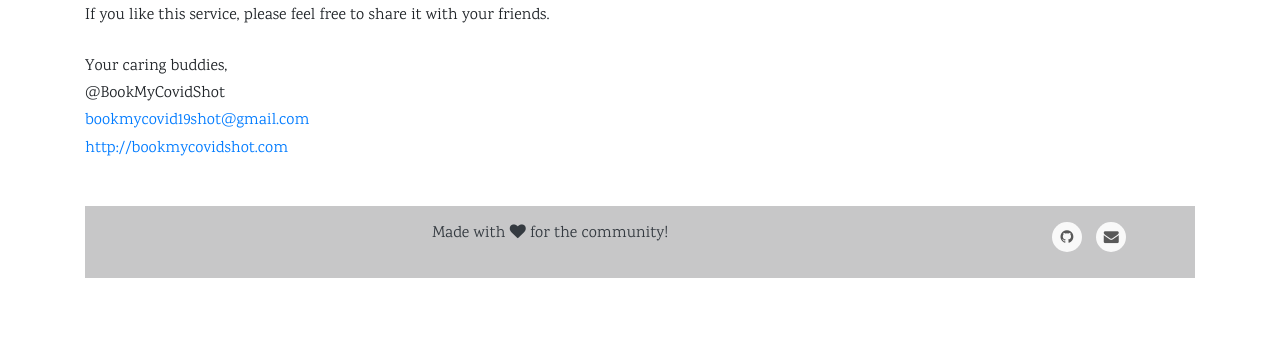
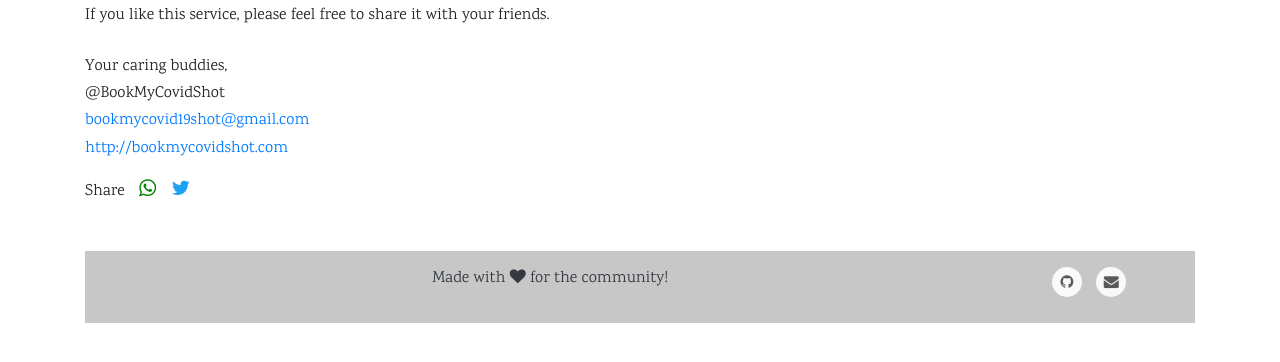
Before and after one commit to return007/bookmycovidshot, a Flask app: template bookmycovidshot/templates/alert_success.html in a window 1280 px wide. Shown: the part 207-569 px from the top of the page. Run offline with Flask 2, Linux system fonts and the light colour scheme; the template is opened without the code that fills it, so the values that code supplies are empty; some libraries are stand-ins or nearby versions.

Commit message:
Add share links for easy sharing once alert is scheduled for the user

```diff
--- a/bookmycovidshot/main.py
+++ b/bookmycovidshot/main.py
@@ -40,7 +40,9 @@ def submit():
     email = form_data.get("email")
     age = int(form_data.get("age"))
     pincode = form_data.get("pincode")
-    username = form_data.get("username", "user")
+    username = form_data.get("username")
+    if not username:
+        username = "user"
 
     start_date = form_data.get("start_date")
     if not start_date:
--- a/bookmycovidshot/templates/alert_success.html
+++ b/bookmycovidshot/templates/alert_success.html
@@ -19,6 +19,20 @@
             margin-top: 40px;
             margin-bottom: 40px;
         }
+        #social-share {
+            margin-top: 20px;
+        }
+        #social-share .share-icon {
+            padding-left: 10px;
+            font-size: 20px;
+        }
+        #social-share #whatsapp {
+            color: green;
+        }
+        #social-share #twitter {
+            color: rgba(29,161,242,1.00);
+        }
+
     </style>
 </head>
 <body>
@@ -39,6 +53,17 @@
             <h6>@BookMyCovidShot</h6>
             <h6><a href="mailto:bookmycovid19shot@gmail.com">bookmycovid19shot@gmail.com</a></h6>
             <h6><a href="http://bookmycovidshot.com">http://bookmycovidshot.com</a></h6>
+            <h6 id="social-share">
+                Share
+                <a href="whatsapp://send?text=Hi, I have scheduled my vaccine alert at BookMyCovidShot. You can do it too at http://bookmycovidshot.com"
+                   target="_blank" id="whatsapp" class="share-icon">
+                   <i class="fa fa-whatsapp"></i>
+                </a>
+                <a href="https://twitter.com/intent/tweet?text=Hi, I have scheduled my vaccine alert at BookMyCovidShot. You can do it too at http://bookmycovidshot.com"
+                   target="_blank" id="twitter" class="share-icon">
+                   <i class="fa fa-twitter"></i>
+                </a>
+            </h6>
         </div>
     </div>
     {% include 'footer.html' %}
```
